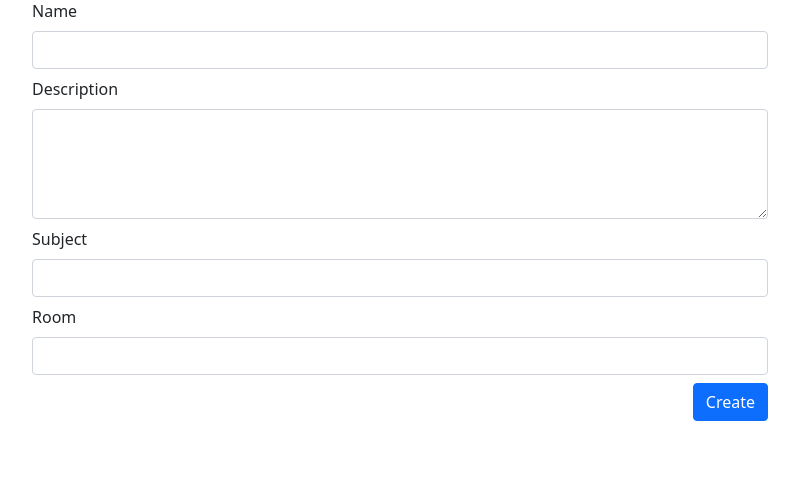
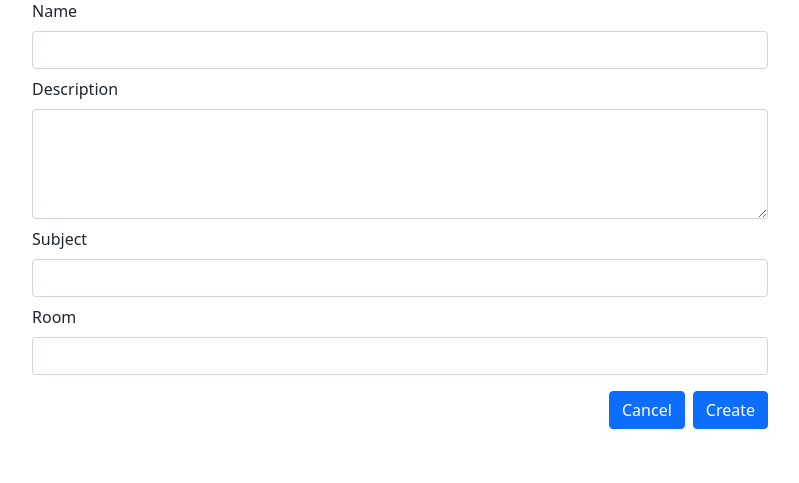
Before and after one commit to purwasadr/capstone, a Django app: template classroom/templates/classroom/add-material.html in a window 1280 px wide. Shown: the part 81-564 px from the top of the page, without its empty margins (240-1039 px from the left). Run offline with Django 4.2, Linux system fonts and the light colour scheme; the template is opened without the code that fills it: values that come from a table or form of the project are taken from there, others are empty; parts of the project's set-up code (start-up, migrations or seed data) failed here and were passed over.

Commit message:
Add cancel button

```diff
--- a/classroom/templates/classroom/add-material.html
+++ b/classroom/templates/classroom/add-material.html
@@ -15,8 +15,9 @@
                         {% endfor %}
                     </div>
                 {% endfor %}
-                <div class="d-flex justify-content-end">
-                    <input class="btn btn-primary" type="submit" value="Create">
+                <div class="d-flex justify-content-end mt-3">
+                    <a class="btn btn-primary" href="{% url 'materials' clas_id %}">Cancel</a>
+                    <input class="btn btn-primary ms-2" type="submit" value="Create">
                 </div>
             </form>
         </div>
```
